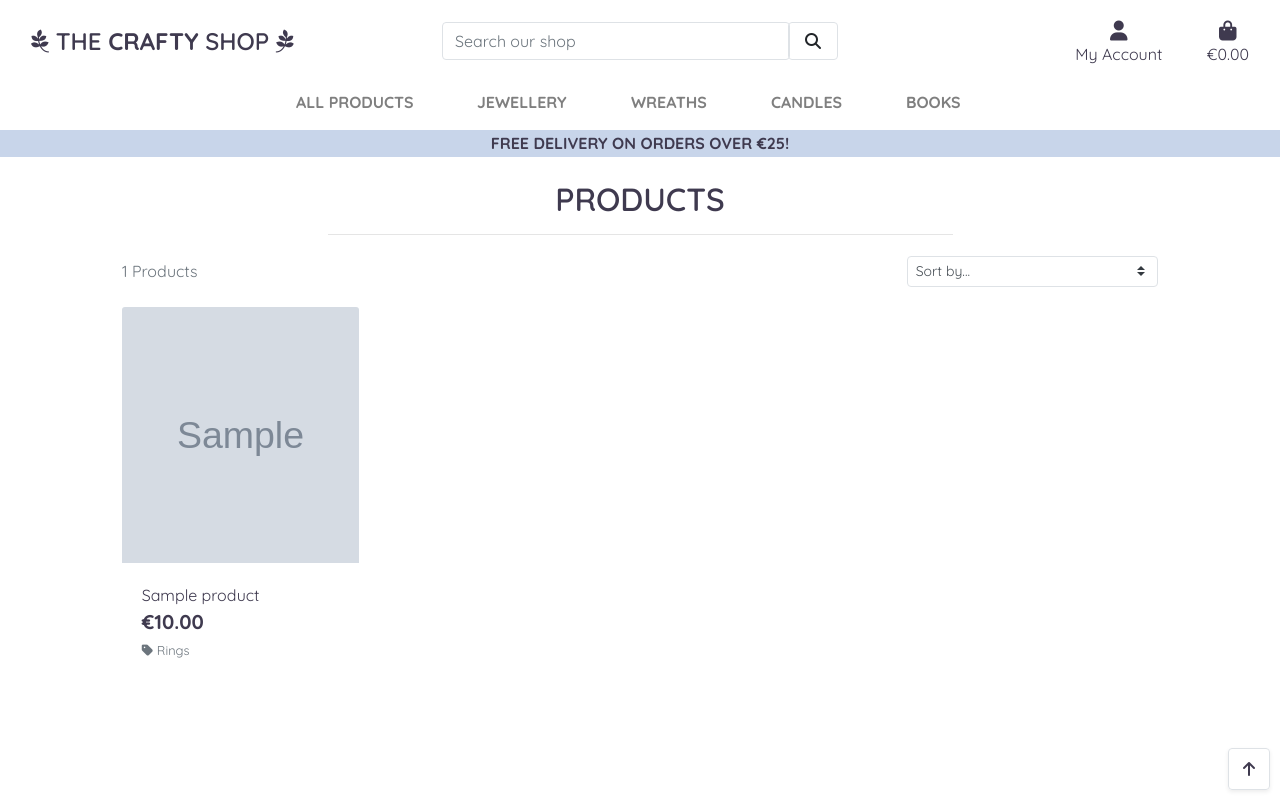
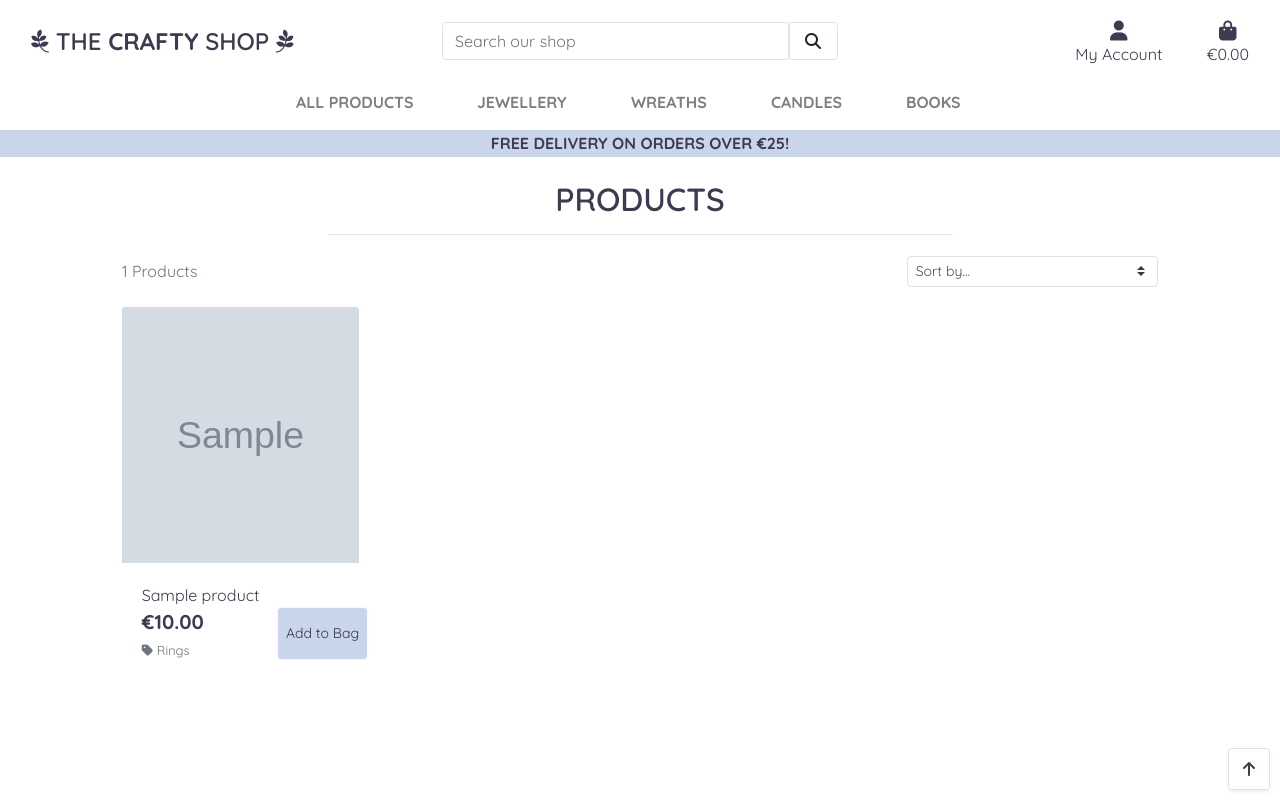
Before and after one commit to maialenz/crafty_shop, a Django app: page /products/ in a window 1280 px wide. Run offline with Django 3.2, Linux system fonts and the light colour scheme; data comes from the database, SQL or seed files in the repository; tables that the repository leaves empty hold one stand-in row (values such as "Sample post"); grey boxes marked "Sample" are stand-in pictures; parts of the project's set-up code (start-up, migrations or seed data) failed here and were passed over; some libraries are stand-ins or nearby versions.

Commit message:
Add extra add product to bag button to all product page

```diff
--- a/products/templates/products/products.html
+++ b/products/templates/products/products.html
@@ -76,8 +76,14 @@
                                             </p>
                                             {% endif %}
                                         </div>
+                                    <div class="row">
+                                        <input type="submit" class="btn btn-sm btn-light btn-blue hvr-grow rounded text " value="Add to Bag">
+                                        <input type="hidden" name="redirect_url" value="{{ request.path }}">
+                                    </div>
                                     </div>
                                 </div>
+
+
                             </div>
                         </div>
                         {% if forloop.counter|divisibleby:1 %}
```
